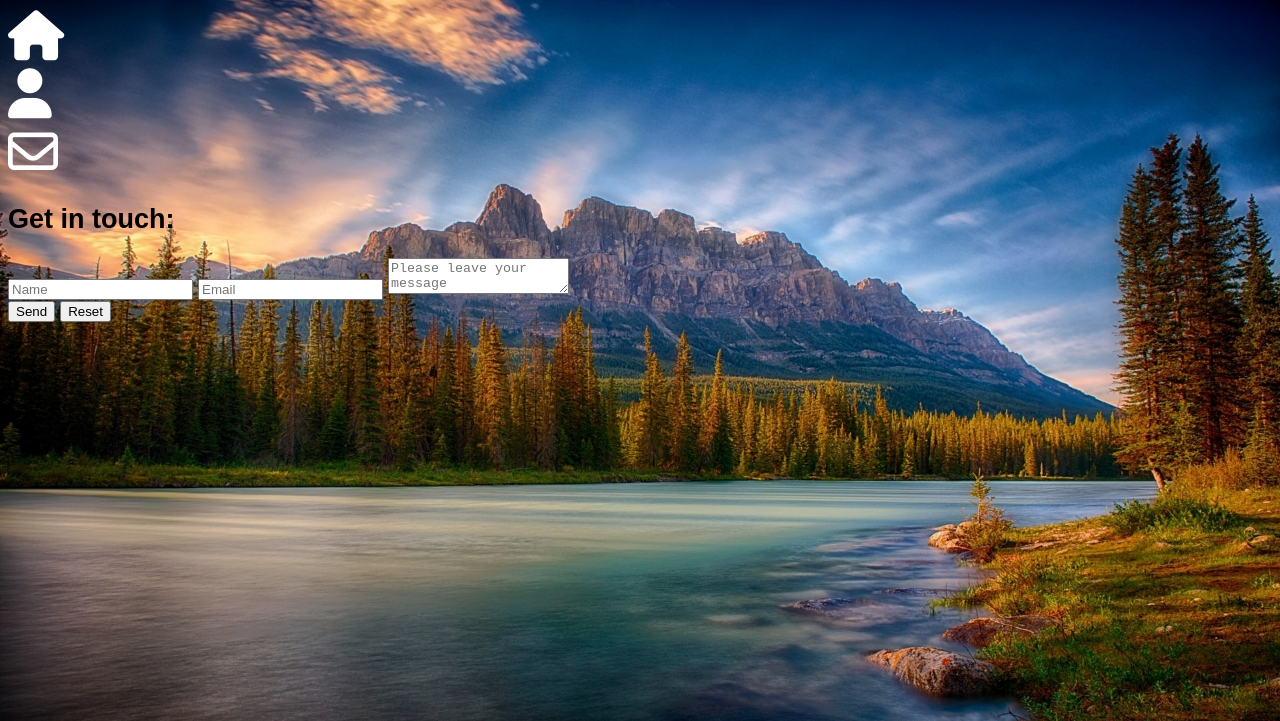
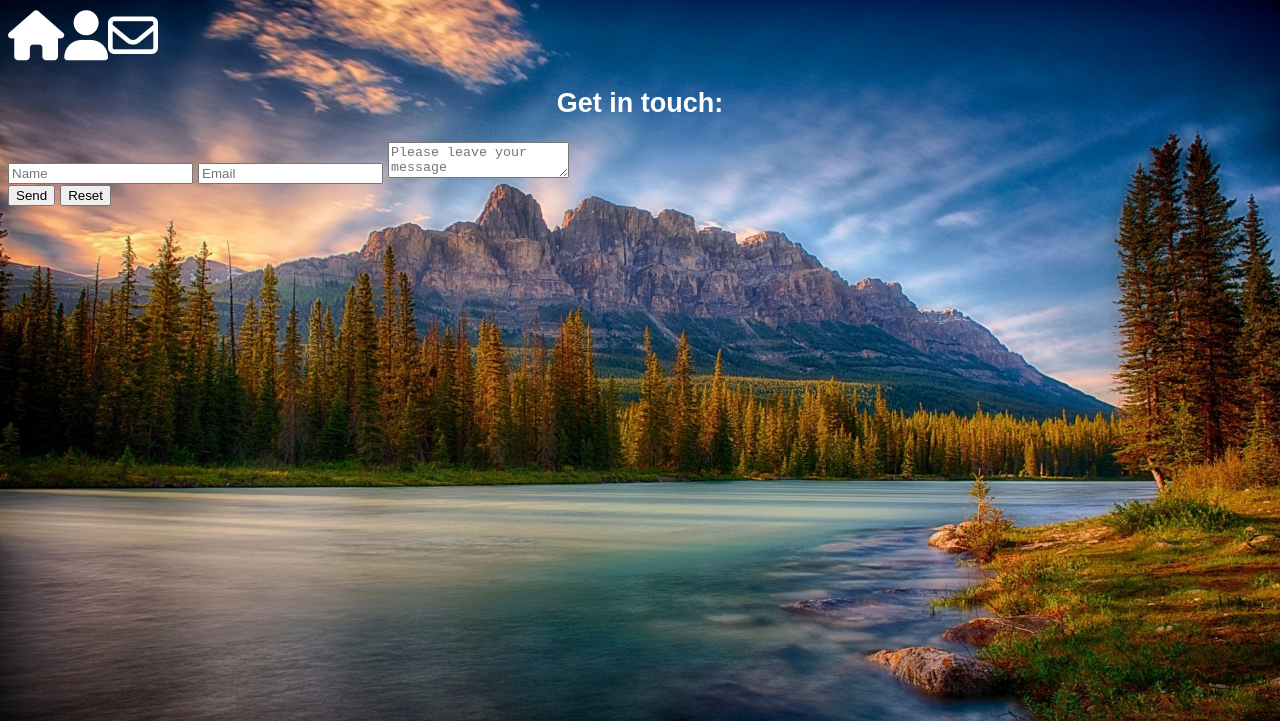
Before and after one commit to manmarron/my-portfolio, a plain HTML site: page contact.html in a window 1280 px wide. Shown: the top 721 px of the page. Drawn offline with Linux system fonts and the light colour scheme.

Commit message:
updates to progress- nav and footer

```diff
--- a/contact.html
+++ b/contact.html
@@ -10,14 +10,16 @@
 
     <body class="contactPage">
 
-        <nav class="navBar">
-            <div class="home"><a href="index.html"><i class="fas fa-home"></i></a></div>
-            <div class="about"><a href="about.html"> <i class="fas fa-user"></i></a></div>
-            <div class="contact"><a href="contact.html"> <i class="far fa-envelope"></i></a></div>
-        </nav>
+        <div class="navBar">
+            <div class="navcontainer">
+                <div class="navicons"><a href="index.html"><i class="fas fa-home"></i></a></div>
+                <div class="navicons"><a href="about.html"> <i class="fas fa-user"></i></a></div>
+                <div class="navicons"><a href="contact.html"> <i class="far fa-envelope"></i></a></div>
 
+            </div>
+        </div>
         <header>
-            <h2>Get in touch:</h2>
+            <h2 class="pageheaders">Get in touch:</h2>
         </header>
 
         <section >
--- a/newstyles.css
+++ b/newstyles.css
@@ -3,26 +3,46 @@ html {
     scroll-behavior: smooth;
     font-size: 18px;
     font-weight: normal;
-    color: black;
+    color: white;
   }
 
 
 /* Nav bar*/
-.navBar {}
+.navBar {
+    /*border: 10px solid red;*/
+}
+.navcontainer {
+    /*border: 30px solid gold;*/
+    display: flex;
+    flex-direction: row;
+    flex-wrap: wrap;
+    align-content: center;
+
+}
+
+.navicons {
+    /*border: 15px solid black;*/
+    text-align: center;
+}
+
+
 
 .navBar a, .footerBar a {
     color:white;
     font-size: 50px;
   }
 
-
+/*page headers*/
+.pageheaders {
+    text-align: center;
+}
 
 /* footer bar*/
 
 .footerBar {
     /*border: 10px solid red;*/
+    bottom: 0px;
     position: absolute;
-    bottom: 0;
     width: 100%;
 }
 
```
